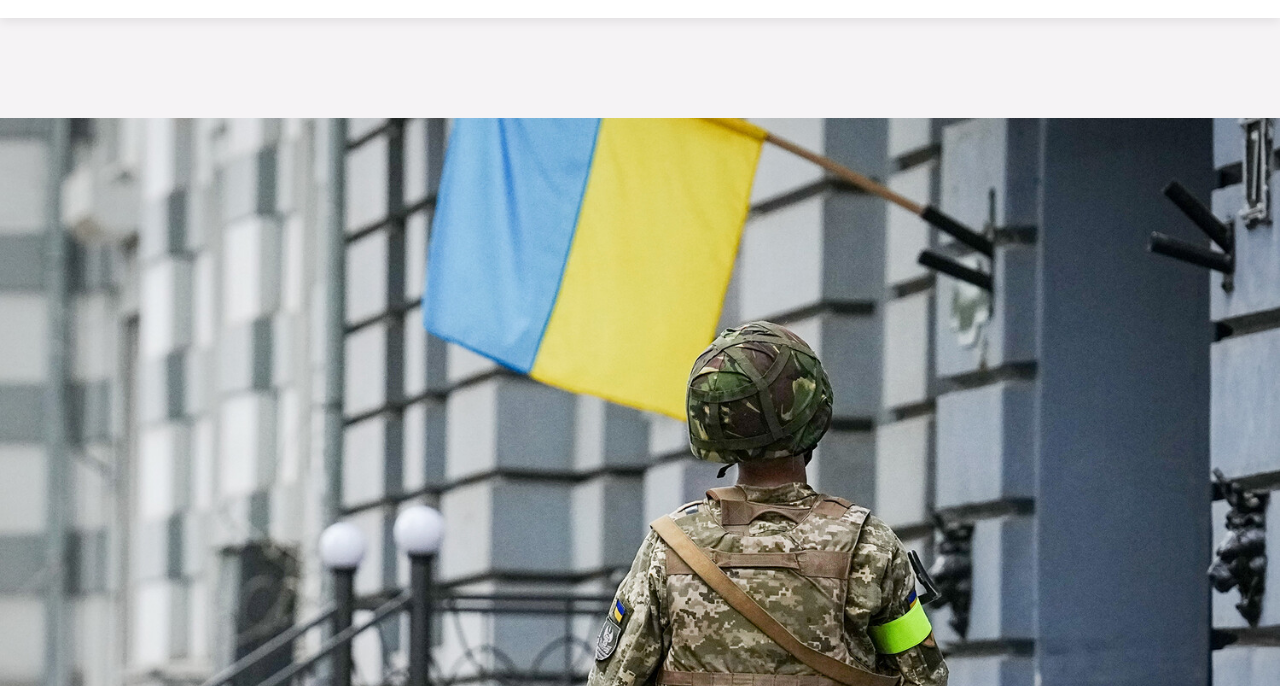
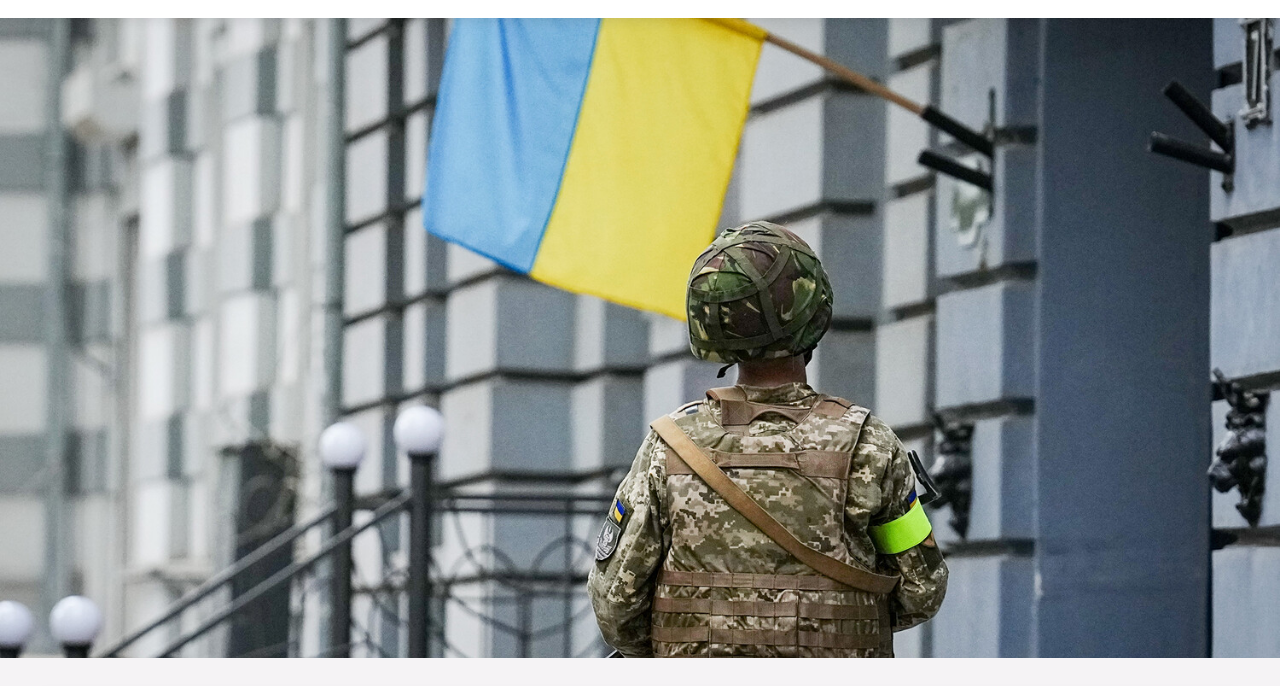
Before and after one commit to hamtood/site, a plain HTML site: page index.html in a window 1280 px wide. Shown: the part 114-800 px from the top of the page. Drawn offline with nearby package versions, Linux system fonts and the light colour scheme.

Commit message:
index.html

```diff
--- a/index.html
+++ b/index.html
@@ -107,7 +107,6 @@
      height: 80vh;
      object-fit: cover;
      display: block;
-     margin-top: 100px; /* <- высота меню */
 
 
     }
```
